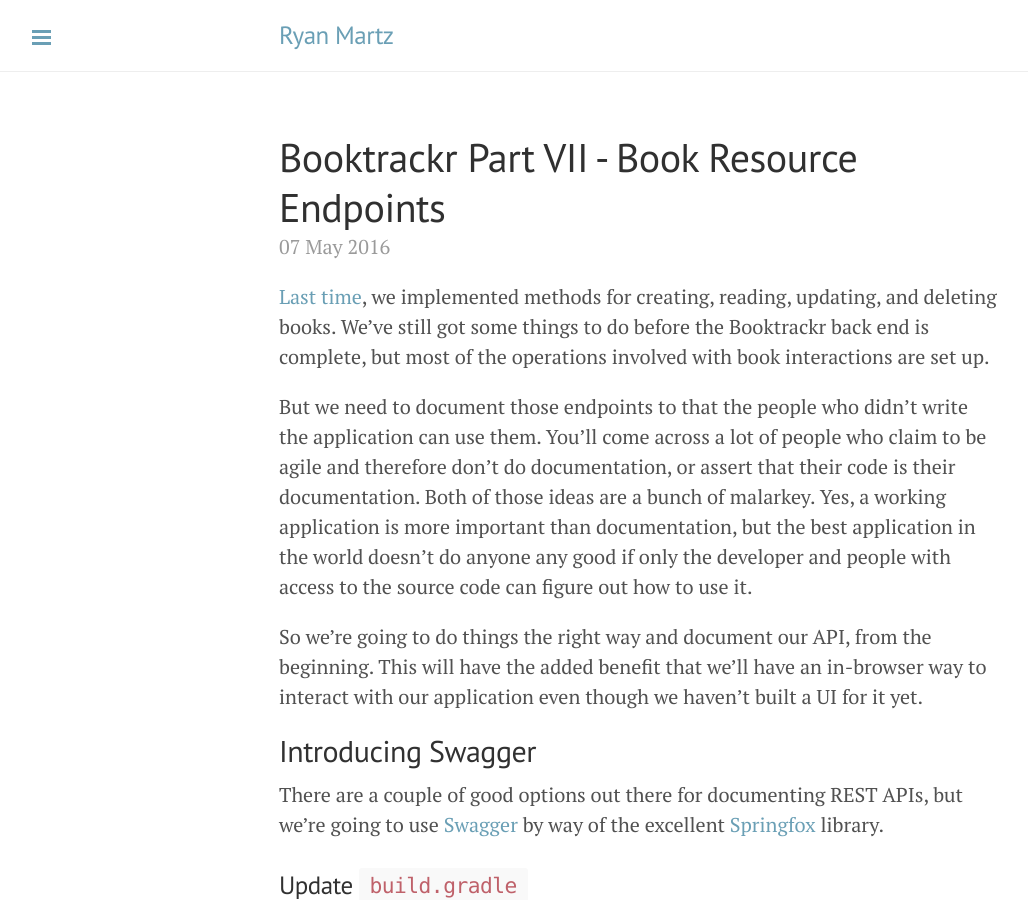
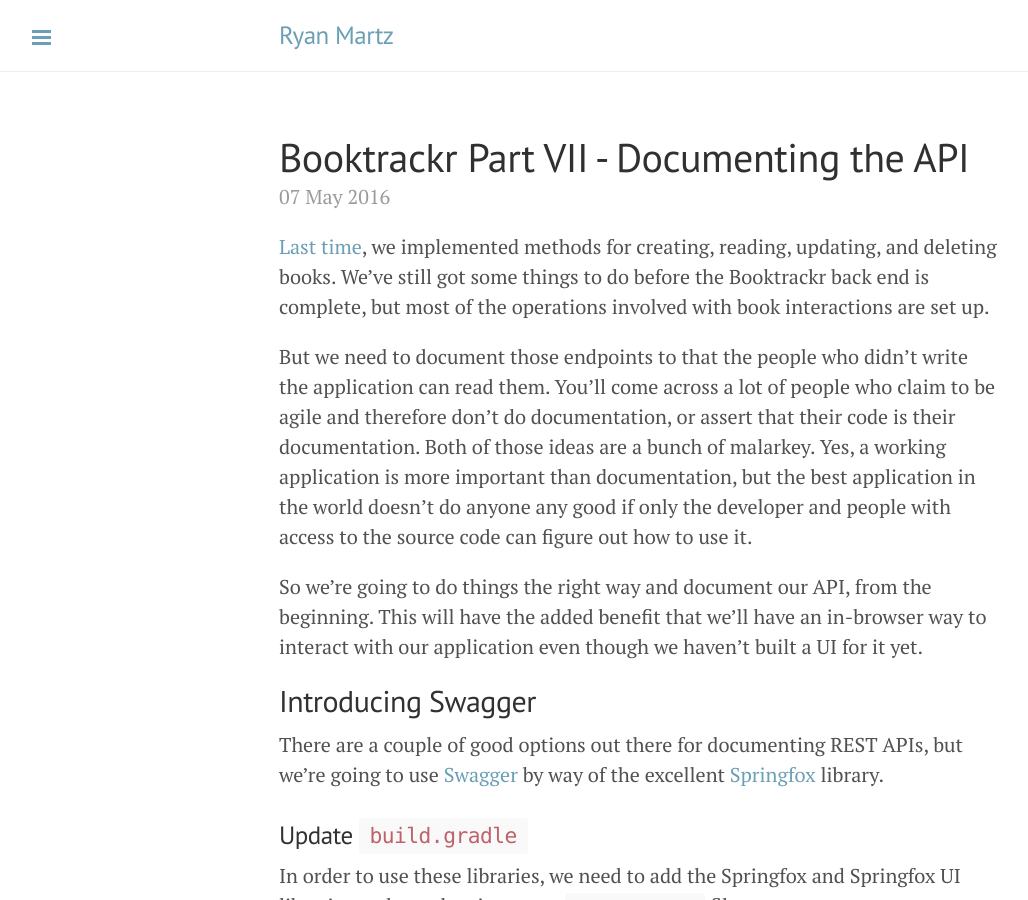
Before and after one commit to rpmartz/rpmartz.github.io, a Jekyll site: the page built from _posts/2016-05-08-booktrackr-part-07-api-docs.md, in a window 1280 px wide and 900 px high. Shown: the whole window, without its empty margins (1-1029 px from the left). Built offline with Jekyll 4.4.1, drawn with Linux system fonts in a browser that asks for light colours; nearby versions of some CDN libraries; comment, search, counter and statistics services are not loaded.

Commit message:
update the title

```diff
--- a/_posts/2016-05-08-booktrackr-part-07-api-docs.md
+++ b/_posts/2016-05-08-booktrackr-part-07-api-docs.md
@@ -1,6 +1,6 @@
 ---
 layout: post
-title: Booktrackr Part VII - Book Resource Endpoints
+title: Booktrackr Part VII - Documenting the API
 excerpt: Documenting the API endpoints
 date: 2016-05-07
 comments: true
@@ -9,7 +9,7 @@ published: true
 
 [Last time](https://http://ryanpmartz.com/booktrackr-part-06-book-endpoints), we implemented methods for creating, reading, updating, and deleting books. We've still got some things to do before the Booktrackr back end is complete, but most of the operations involved with book interactions are set up.
 
-But we need to document those endpoints to that the people who didn't write the application can use them. You'll come across a lot of people who claim to be agile and therefore don't do documentation, or assert that their code is their documentation. Both of those ideas are a bunch of malarkey. Yes, a working application is more important than documentation, but the best application in the world doesn't do anyone any good if only the developer and people with access to the source code can figure out how to use it.
+But we need to document those endpoints to that the people who didn't write the application can read them. You'll come across a lot of people who claim to be agile and therefore don't do documentation, or assert that their code is their documentation. Both of those ideas are a bunch of malarkey. Yes, a working application is more important than documentation, but the best application in the world doesn't do anyone any good if only the developer and people with access to the source code can figure out how to use it.
 
 So we're going to do things the right way and document our API, from the beginning. This will have the added benefit that we'll have an in-browser way to interact with our application even though we haven't built a UI for it yet.
 
```
